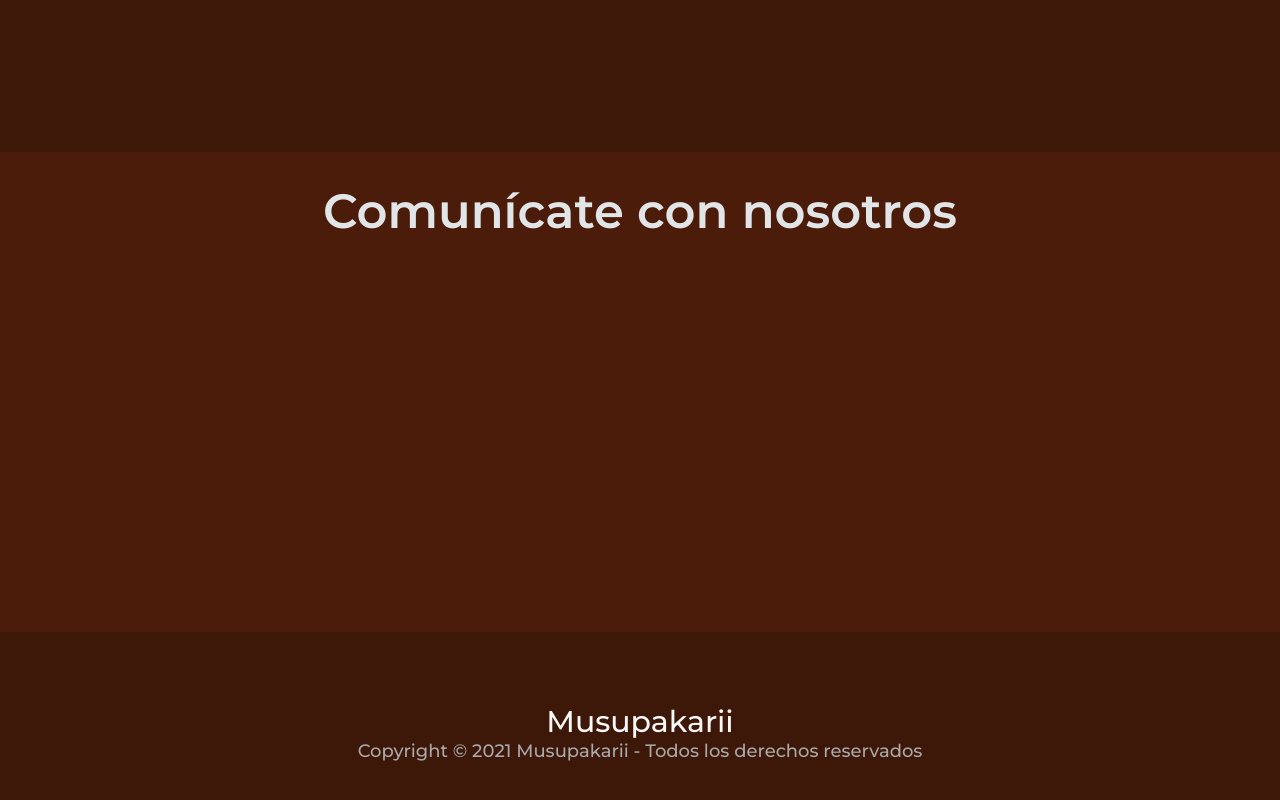
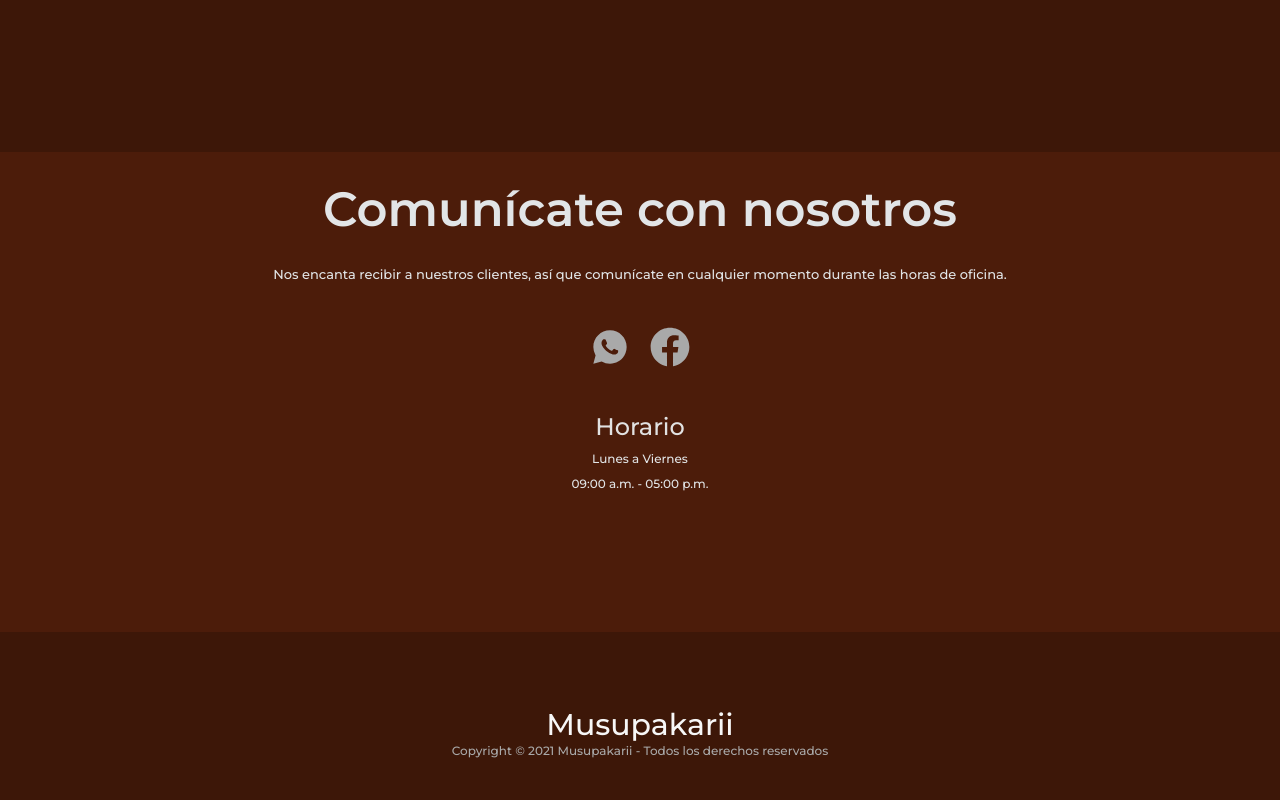
Before and after one commit to AdrianCPC/ChocoguzReact, a React (Create React App) app: page / in a window 1280 px wide. Shown: the part 1168-1968 px from the top of the page. Built offline with nearby package versions, Linux system fonts and the light colour scheme.

Commit message:
actualizacion home mas redes

```diff
--- a/src/App.js
+++ b/src/App.js
@@ -1,9 +1,12 @@
 import React from "react";
 import { BrowserRouter as Router, Route, Switch} from "react-router-dom";
 import Navbar from "./components/common/Navbar";
+import Cortado from "./components/Pages/Cortado";
 import Footer from "./components/Pages/Footer";
 import Home from "./components/Pages/Home";
+import Natural from "./components/Pages/Natural";
 import Shop from "./components/Pages/Shop";
+import Tentacion from "./components/Pages/Tentacion";
 
 
 function App() {
@@ -15,6 +18,9 @@ function App() {
                 <Route path="/" exact component={Home}/>
                 <Route path="/shop" exact component={Shop}/>
                 <Route path="/all" exact component={Shop}/>
+                <Route path="/natural" exact component={Natural}/>
+                <Route path="/tentacion" exact component={Tentacion}/>
+                <Route path="/cortado" exact component={Cortado}/>
             </Switch>
             <Footer/>
             </Router>
--- /dev/null
+++ b/src/components/Pages/Cortado.jsx
@@ -0,0 +1,18 @@
+import React from "react";
+
+const Cortado = () => {
+    return (
+        <div>
+            <div className="cortado-main">
+                <section className="cortado-sec">
+                    <h3>Todos los productos &#62;</h3>
+                </section>
+                <div className="cortado-cart">
+                    <h1>Chocortado</h1>
+                </div>
+            </div>
+        </div>
+    );
+};
+
+export default Cortado;
--- a/src/components/Pages/FooterStyle.css
+++ b/src/components/Pages/FooterStyle.css
@@ -17,6 +17,6 @@
 .footer p {
     color: #a9a9a9;
     font-family: 'Montserrat', sans-serif;
-    font-size: 18px;
+    font-size: 12px;
     font-weight: 500;
 }
--- a/src/components/Pages/Home.jsx
+++ b/src/components/Pages/Home.jsx
@@ -1,6 +1,8 @@
 import React from 'react';
 import "./HomeStyle.css";
 import CoverImage from "../../assets/images/MainChocoguz.png";
+import {RiWhatsappFill} from "react-icons/ri";
+import {FaFacebook} from "react-icons/fa";
 
 const Home = () => {
     return (
@@ -13,6 +15,17 @@ const Home = () => {
             </div>
             <div className="main-ask">
                 <h1>Comunícate con nosotros</h1>
+                <p className="message">Nos encanta recibir a nuestros clientes,
+                    así que comunícate en cualquier momento durante las horas de oficina.</p>
+                    <div className="media">
+                        <RiWhatsappFill/>
+                        <FaFacebook />
+                    </div>
+                    <div className="time">
+                        <p id="day">Horario</p>
+                        <p>Lunes a Viernes</p>
+                        <p>09:00 a.m. - 05:00 p.m.</p>
+                    </div>
             </div>
         </div>
     )
--- a/src/components/Pages/HomeStyle.css
+++ b/src/components/Pages/HomeStyle.css
@@ -35,6 +35,7 @@
     font-weight: 600;
 }
 
+
 /*---MAIN ASK--*/
 .main-ask {
     width: 100%;
@@ -44,9 +45,44 @@
 .main-ask h1 {
     display: flex;
     justify-content: center;
-    padding: 30px;
+    padding: 28px;
     color: #e2e5e7;
     font-family: 'Montserrat', sans-serif;
     font-size: 48px;
     font-weight: 600;
 }
+.message {
+    display: flex;
+    justify-content: center;
+    color: #e2e5e7;
+    font-size: 13px;
+    font-family: 'Montserrat', sans-serif;
+    font-weight: 500;
+    padding-bottom: 30px;
+}
+.time {
+    display: flex;
+    justify-content: center;
+    align-items: center;
+    flex-direction: column;
+    gap: 10px;
+    color: #e2e5e7;
+    font-size: 12px;
+    font-family: 'Montserrat', sans-serif;
+    font-weight: 500;
+    padding-top: 30px;
+}
+.time #day {
+    font-size: 24px;
+    font-weight: 500;
+    color: #e2e2e2;
+}
+.media {
+    display: flex;
+    justify-content: center;
+    align-items: center;
+    font-size: 40px;
+    gap: 20px;
+    color: #a9a9a9;
+    padding: 15px
+}
--- /dev/null
+++ b/src/components/Pages/Natural.jsx
@@ -0,0 +1,16 @@
+import React from 'react';
+
+const Natural = () => {
+    return (
+        <div className="natural-main">
+            <section className="natural-sec">
+                <h3>Todos los productos &#62;</h3>
+            </section>
+            <div className="natural-cart">
+                <h1>Chocoguz Natural</h1>
+            </div>
+        </div>
+    )
+}
+
+export default Natural
--- a/src/components/Pages/Shop.jsx
+++ b/src/components/Pages/Shop.jsx
@@ -14,7 +14,7 @@ const Shop = () => {
                         <Link to="/all">Todos los productos</Link>
                     </li>
                     <li>
-                        <Link to="/mesa">Chocolate de Mesa</Link>
+                        <Link to="/natural">Chocolate de Mesa</Link>
                     </li>
                     <li>
                         <Link to="/tentacion">Chocotentacíon</Link>
--- a/src/components/Pages/ShopStyle.css
+++ b/src/components/Pages/ShopStyle.css
@@ -9,13 +9,13 @@
 /*---CATEGORIES STYLES*/
 .categories ul li {
     list-style: none;
-    padding: 10px;
+    padding: 10px 100px 10px 70px;
 }
 .categories a {
     text-decoration: none;
     color: #3d1708;
     font-family: 'Montserrat',sans-serif;
-    font-size: 18px;
+    font-size: 16px;
     font-weight: 400;
 }
 .categories ul li a:hover,
@@ -23,3 +23,17 @@
     font-weight: 500;
     transition: 2s ease-out;
 }
+
+/*---PRODUCT LIST---*/
+.productList {
+    color: #3d1708;
+    font-family: 'Montserrat', sans-serif;
+    font-size: 10px;
+    font-weight: 400;
+    display: flex;
+    flex-direction: row;
+    flex-wrap: wrap;
+    margin: 10px;
+    gap: 70px;
+    padding: 10px;
+}
--- /dev/null
+++ b/src/components/Pages/Tentacion.jsx
@@ -0,0 +1,18 @@
+import React from "react";
+
+const Tentacion = () => {
+    return (
+        <div>
+            <div className="tentacion-main">
+                <section className="tentacion-sec">
+                    <h3>Todos los productos &#62;</h3>
+                </section>
+                <div className="tentacion-cart">
+                    <h1>Chocotentacíon</h1>
+                </div>
+            </div>
+        </div>
+    );
+};
+
+export default Tentacion;
```
